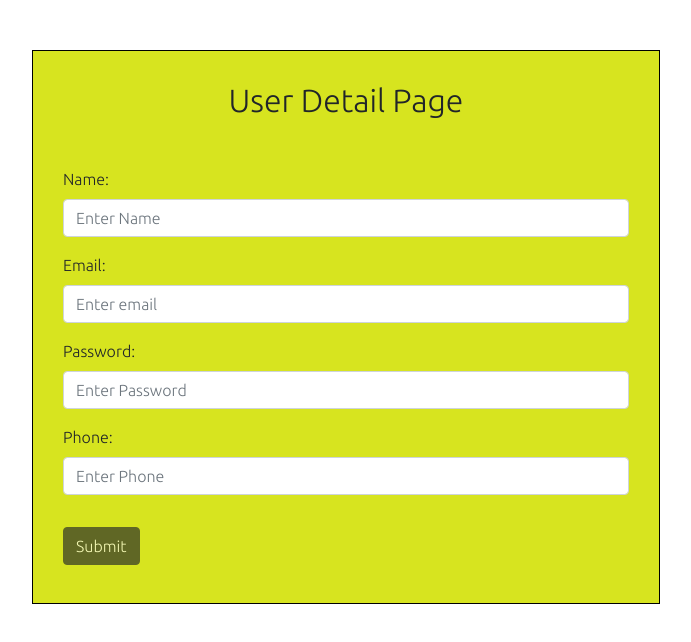
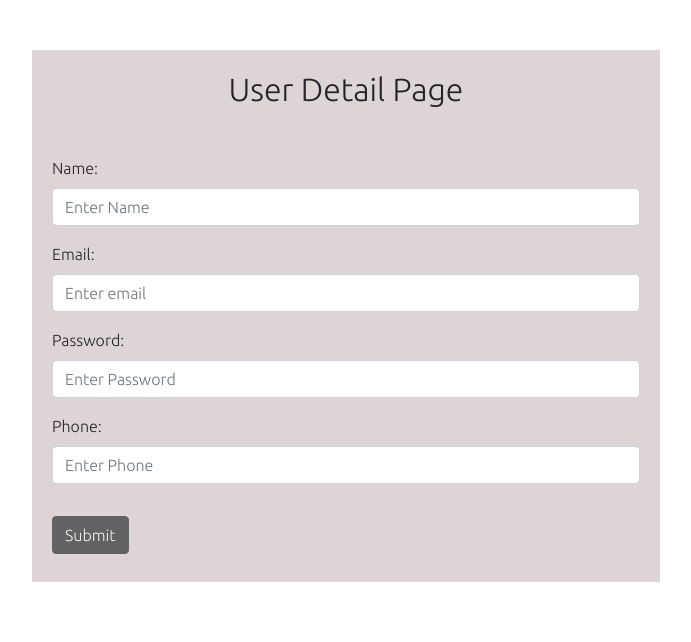
Before and after one commit to ku-nal-g/ng-demos, an Angular app in the folder Users-details-Page/: page / in a window 1280 px wide. Shown: the top 642 px of the page, without its empty margins (294-985 px from the left). Built offline with nearby package versions, Linux system fonts and the light colour scheme.

Commit message:
Update users-details-page.component.css

```diff
--- a/Users-details-Page/src/app/users-details-page/users-details-page.component.css
+++ b/Users-details-Page/src/app/users-details-page/users-details-page.component.css
@@ -1,8 +1,7 @@
 .box{
-    border: 1px solid black;
     width: 50%;
-    background: rgb(215,228,31);
-    padding: 30px;
+    background: rgb(221,213,213);
+    padding: 20px;
 }
 .container-fluid{
     margin-top: 50px;
```
